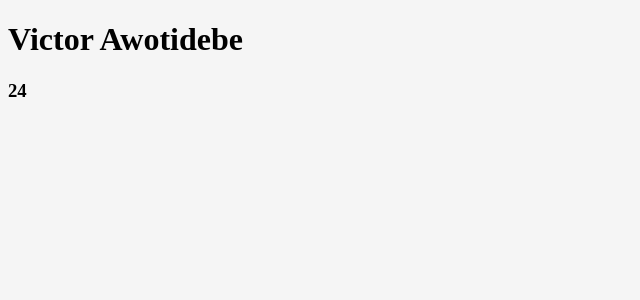
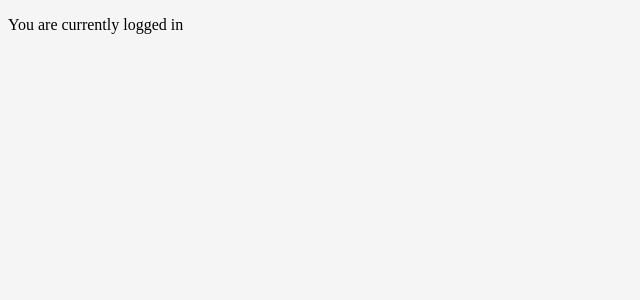
Before and after one commit to debelistic/reactTut, a React app: page / in a window 1280 px wide. Shown: the top 300 px of the page, without its empty margins (0-640 px from the left). Built offline with nearby package versions, Linux system fonts and the light colour scheme.

Commit message:
class states

```diff
--- a/states/App.js
+++ b/states/App.js
@@ -1,20 +1,22 @@
 import React, {Component} from 'react';
 
-class App extends Component {
-
+class App extends Component{
   constructor(){
     super();
-    this.state = {
-      name: 'Victor Awotidebe',
-      age: 24,
+    this.state ={
+      isLoggedIn: true,
     }
   }
-
   render() {
+    let wordDisplay;
+    if(this.state.isLoggedIn === true) {
+      wordDisplay = "in"
+    } else{
+      wordDisplay = "out"
+    }
     return (
       <div>
-        <h1>{this.state.name}</h1>
-        <h3>{this.state.age}</h3>
+        <p>You are currently logged {wordDisplay}</p>
       </div>
     )
   }
```
